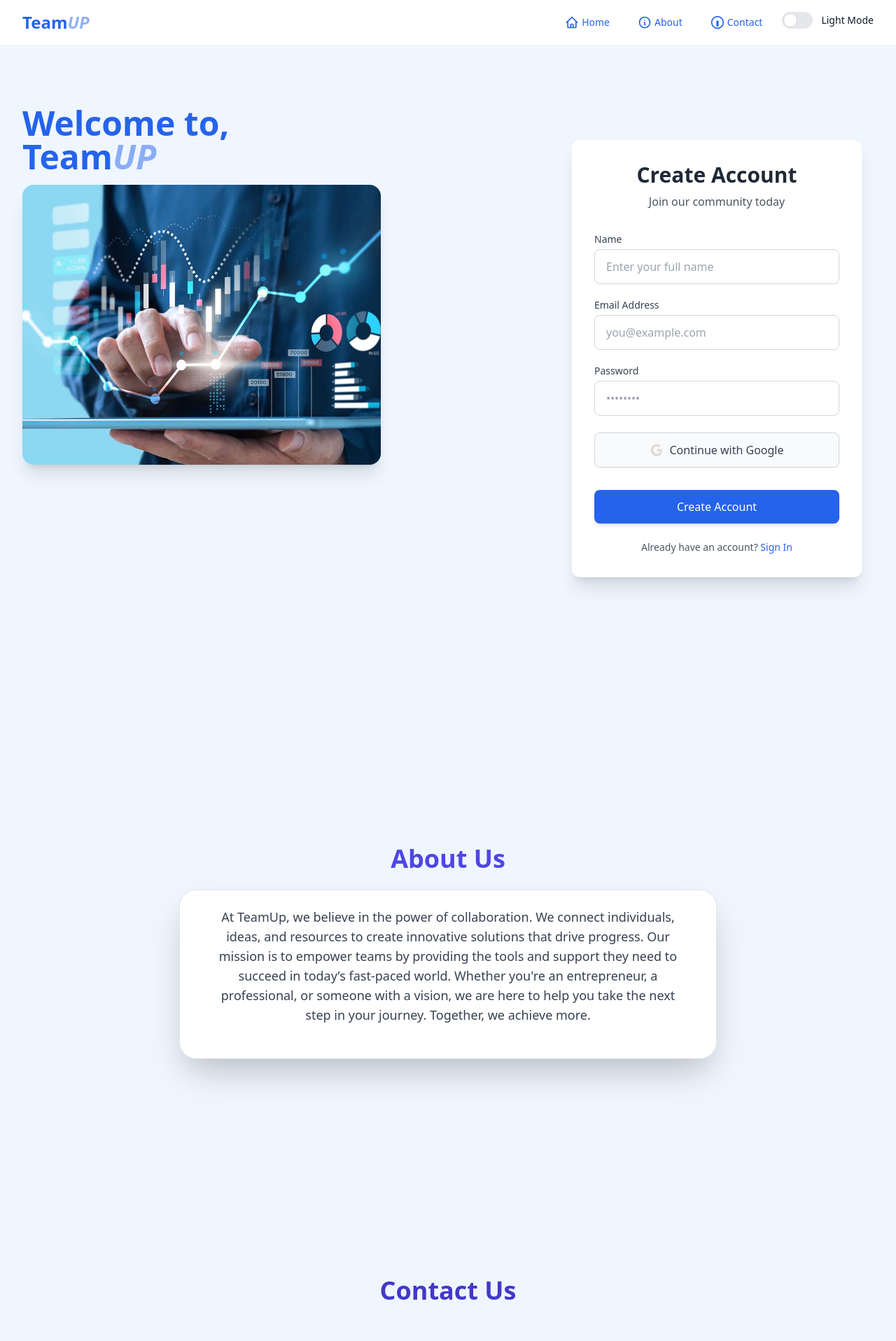
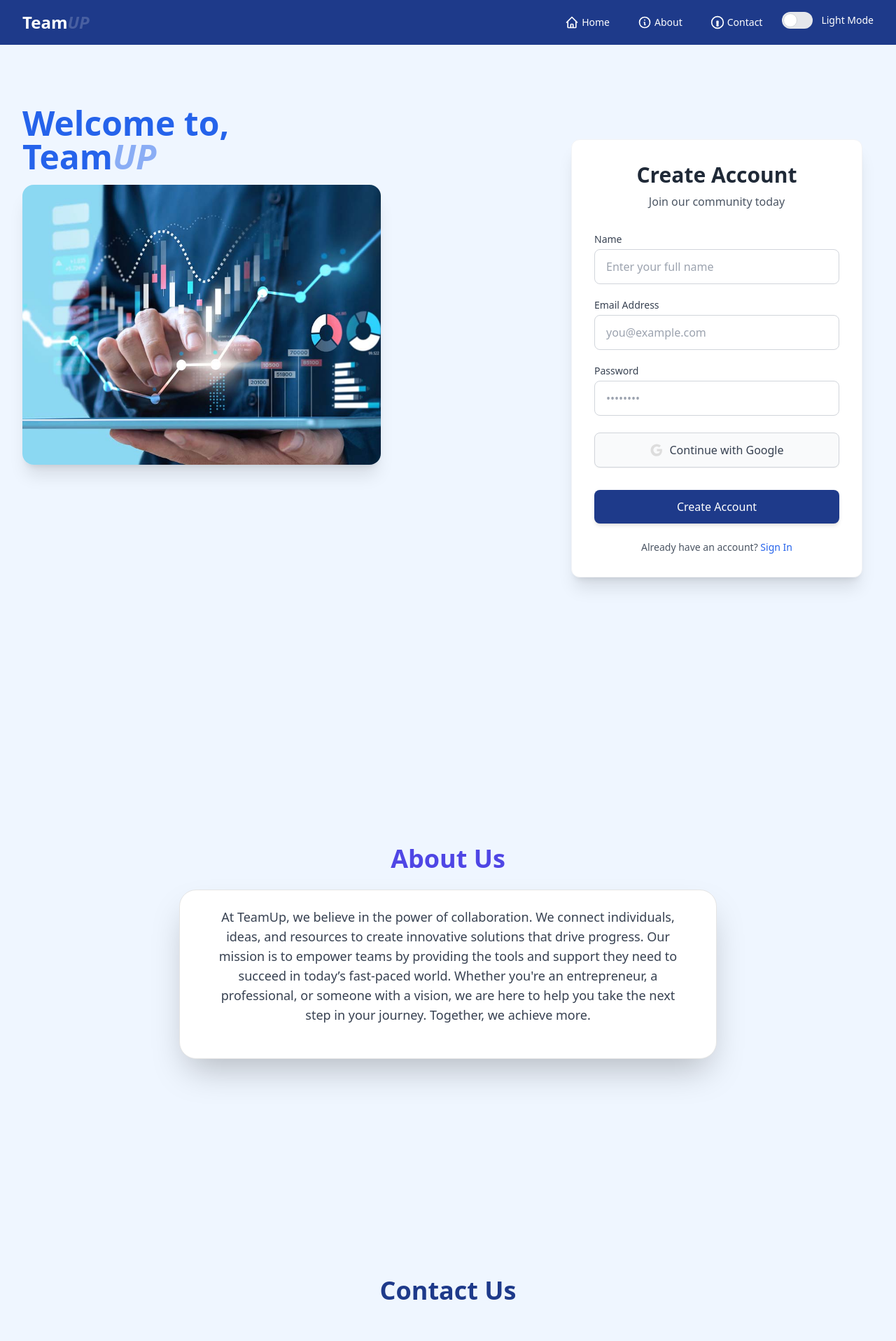
Before and after one commit to rafayhanan/ComsiCon-Web-25, a React (Vite) app in the folder frontend/: page / in a window 1280 px wide. Shown: the top 1916 px of the page at 70% size. Built offline with nearby package versions, Linux system fonts and the light colour scheme.

Commit message:
Amna latest push

```diff
--- a/frontend/src/Components/ContactUs.jsx
+++ b/frontend/src/Components/ContactUs.jsx
@@ -5,7 +5,7 @@ function ContactUs() {
     <footer className="bg-blue-50 px-6 py-16 text-gray-800">
       {/* Heading */}
       <div className="text-center mb-12">
-        <h2 className="text-4xl font-extrabold text-indigo-700">Contact Us</h2>
+        <h2 className="text-4xl font-extrabold text-blue-900">Contact Us</h2>
       </div>
 
       {/* Three-column layout */}
@@ -39,7 +39,7 @@ function ContactUs() {
             />
             <button
               type="submit"
-              className="bg-indigo-600 hover:bg-indigo-700 text-white font-medium px-4 py-2 rounded-lg transition"
+              className="bg-blue-900 hover:bg-indigo-700 text-white font-medium px-4 py-2 rounded-lg transition"
             >
               Subscribe
             </button>
--- a/frontend/src/Components/LoginSignup.jsx
+++ b/frontend/src/Components/LoginSignup.jsx
@@ -100,7 +100,7 @@ function LoginSignup() {
 
         <div className="mt-8">
           <button
-            className="w-full py-3 px-4 rounded-lg font-medium text-white bg-blue-600 hover:bg-blue-700 transition-colors shadow-md"
+            className="w-full py-3 px-4 rounded-lg font-medium text-white bg-blue-900 hover:bg-blue-700 transition-colors shadow-md"
           >
             {action === 'Sign Up' ? 'Create Account' : 'Sign In'}
           </button>
--- a/frontend/src/Components/Navbar_All.jsx
+++ b/frontend/src/Components/Navbar_All.jsx
@@ -27,16 +27,16 @@ function Navbar_All() {
   }, []);
 
     return (
-      <nav className={`bg-white shadow-md`}>
+      <nav className={`bg-blue-900`}>
         <div className="max-w-7xl mx-auto px-4 sm:px-6 lg:px-8">
           <div className="flex justify-between h-16">
             <div className="flex items-center">
-              <span className="text-2xl font-bold text-blue-600">Team<i className='text-blue-600/50 dark:text-sky-400/50'>UP</i></span>
+              <span className="text-2xl font-bold text-white">Team<i className='text-blue-50/20 dark:text-sky-400/50'>UP</i></span>
             </div>
 
             <ul className="flex items-center space-x-1 md:space-x-4">
             <li className="group">
-              <a href="#home" className="flex items-center px-3 py-2 text-sm font-medium text-blue-600 rounded-md hover:text-indigo-800">
+              <a href="#home" className="flex items-center px-3 py-2 text-sm font-medium text-white rounded-md hover:text-indigo-800">
                 {/* Home icon */}
                 <svg xmlns="http://www.w3.org/2000/svg" className="h-5 w-5 mr-1" fill="none" viewBox="0 0 24 24" stroke="currentColor">
                   <path strokeLinecap="round" strokeLinejoin="round" strokeWidth={2} d="M3 12l2-2m0 0l7-7 7 7M5 10v10a1 1 0 001 1h3m10-11l2 2m-2-2v10a1 1 0 01-1 1h-3m-6 0a1 1 0 001-1v-4a1 1 0 011-1h2a1 1 0 011 1v4a1 1 0 001 1m-6 0h6" />
@@ -47,7 +47,7 @@ function Navbar_All() {
 
 
             <li className="group">
-                <a href="#about" className="flex items-center px-3 py-2 text-sm font-medium text-blue-600 rounded-md hover:text-indigo-800">
+                <a href="#about" className="flex items-center px-3 py-2 text-sm font-medium text-white rounded-md hover:text-indigo-800">
                   {/* About icon */}
                   <svg xmlns="http://www.w3.org/2000/svg" className="h-5 w-5 mr-1" fill="none" viewBox="0 0 24 24" stroke="currentColor">
                     <path strokeLinecap="round" strokeLinejoin="round" strokeWidth={2} d="M13 16h-1v-4h-1m1-4h.01M21 12a9 9 0 11-18 0 9 9 0 0118 0z" />
@@ -58,7 +58,7 @@ function Navbar_All() {
             </li>
 
               <li className="group">
-                <a href="#contact" className="flex items-center px-3 py-2 text-sm font-medium text-blue-600 rounded-md hover:text-indigo-800">
+                <a href="#contact" className="flex items-center px-3 py-2 text-sm font-medium text-white rounded-md hover:text-indigo-800">
                   {/* Contact icon */}
                   <svg xmlns="http://www.w3.org/2000/svg" className="h-5 w-5 mr-1" fill="none" viewBox="0 0 24 24" stroke="currentColor">
                     <path strokeLinecap="round" strokeLinejoin="round" strokeWidth={2} d="M12 2a10 10 0 11-10 10 10 10 0 0110-10zm-1 14h2v2h-2zm0-6h2v4h-2z" />
@@ -73,7 +73,7 @@ function Navbar_All() {
               <label className="inline-flex items-center cursor-pointer">
                 <input type="checkbox" value="" className="sr-only peer" checked={isDark} onChange={() => setIsDark(!isDark)}/>
                 <div className="relative w-11 h-6 bg-gray-200 peer-focus:outline-none peer-focus:ring-4 peer-focus:ring-blue-300 dark:peer-focus:ring-blue-800 rounded-full peer dark:bg-gray-700 peer-checked:after:translate-x-full rtl:peer-checked:after:-translate-x-full peer-checked:after:border-white after:content-[''] after:absolute after:top-[2px] after:start-[2px] after:bg-white after:border-gray-300 after:border after:rounded-full after:h-5 after:w-5 after:transition-all dark:border-gray-600 peer-checked:bg-blue-600 dark:peer-checked:bg-blue-600"></div>
-                <span className="ms-3 text-sm font-medium text-gray-900 dark:text-gray-300">{isDark? 'Dark Mode':'Light Mode'}</span>
+                <span className="ms-3 text-sm font-medium text-white dark:text-gray-300">{isDark? 'Dark Mode':'Light Mode'}</span>
               </label>
               </li>
             </ul>
```
